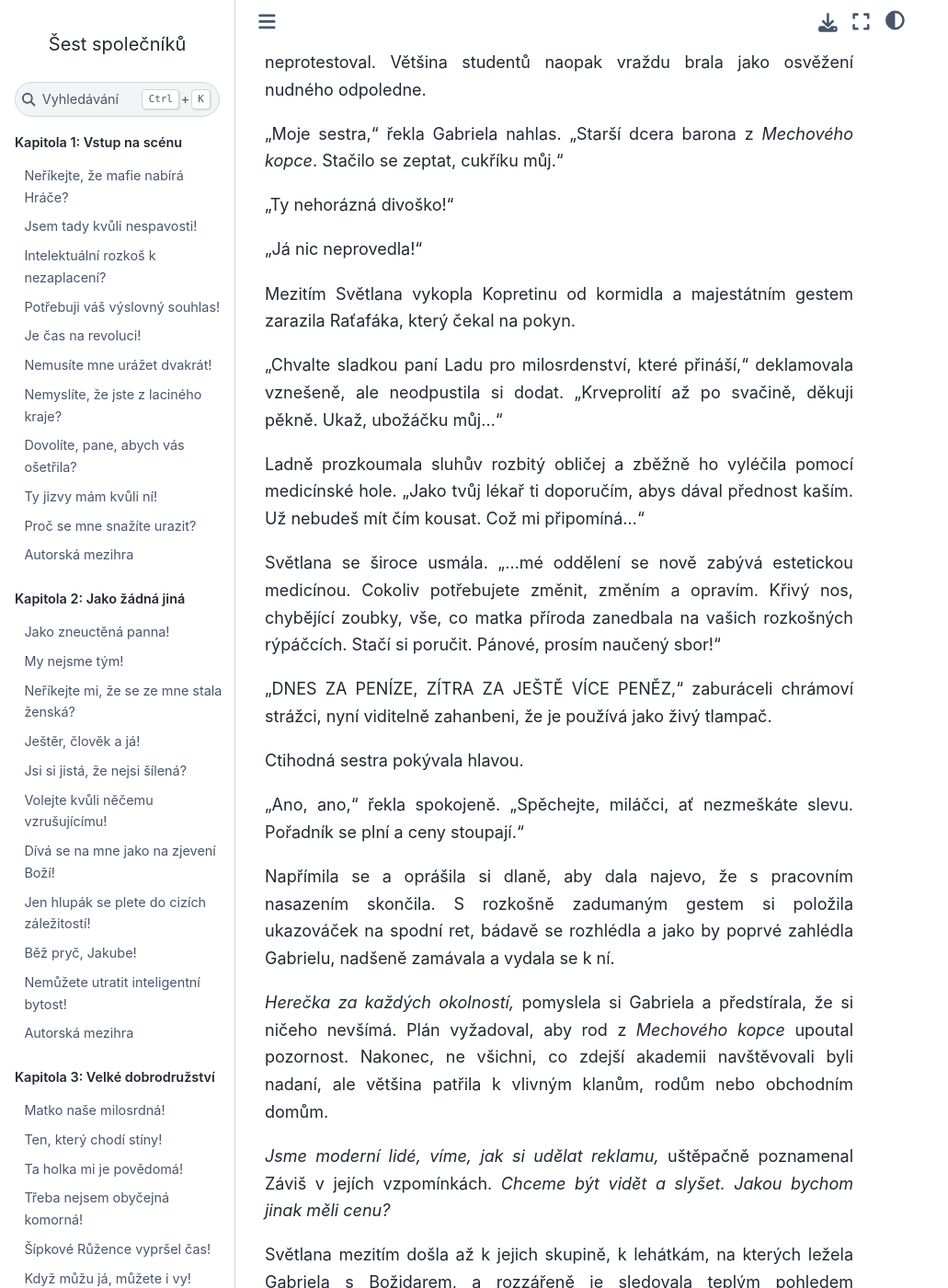
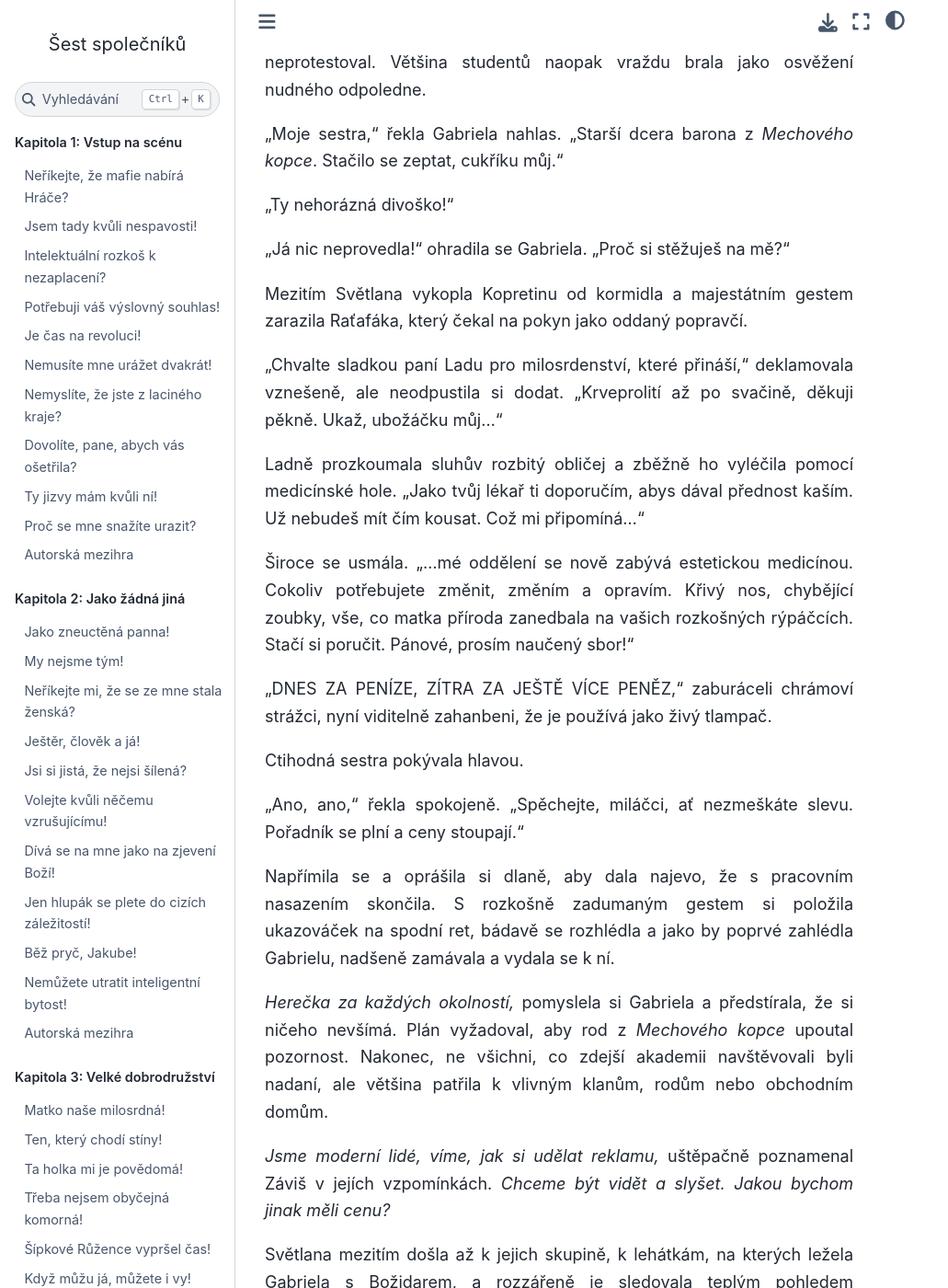
Before and after one commit to hanpari/sest-spolecniku, a Sphinx documentation site: the page built from source/sest_spolecniku/015-uklady-a-souboje/08.md, in a window 1280 px wide and 1400 px high, scrolled down 4528 px. Shown: the whole window at 92% size, without its empty margins (0-1031 px from the left). Built offline with Sphinx 7.4.7 and the Sphinx Book theme 1.1.4, drawn with Linux system fonts in a browser that asks for light colours; some of the changed text lies outside the part shown.

Commit message:
Update 08.md

```diff
--- a/source/sest_spolecniku/015-uklady-a-souboje/08.md
+++ b/source/sest_spolecniku/015-uklady-a-souboje/08.md
@@ -111,15 +111,15 @@
 
 "Ty nehorázná divoško!"
 
-"Já nic neprovedla!"
+"Já nic neprovedla!" ohradila se Gabriela. "Proč si stěžuješ na mě?"
 
-Mezitím Světlana vykopla Kopretinu od kormidla a majestátním gestem zarazila Raťafáka, který čekal na pokyn.
+Mezitím Světlana vykopla Kopretinu od kormidla a majestátním gestem zarazila Raťafáka, který čekal na pokyn jako oddaný popravčí.
 
 "Chvalte sladkou paní Ladu pro milosrdenství, které přináší," deklamovala vznešeně, ale neodpustila si dodat. "Krveprolití až po svačině, děkuji pěkně. Ukaž, ubožáčku můj..."
 
 Ladně prozkoumala sluhův rozbitý obličej a zběžně ho vyléčila pomocí medicínské hole. "Jako tvůj lékař ti doporučím, abys dával přednost kaším. Už nebudeš mít čím kousat. Což mi připomíná..."
 
-Světlana se široce usmála. "...mé oddělení se nově zabývá estetickou medicínou. Cokoliv potřebujete změnit, změním a opravím. Křivý nos, chybějící zoubky, vše, co matka příroda zanedbala na vašich rozkošných rýpáčcích. Stačí si poručit. Pánové, prosím naučený sbor!"
+Široce se usmála. "...mé oddělení se nově zabývá estetickou medicínou. Cokoliv potřebujete změnit, změním a opravím. Křivý nos, chybějící zoubky, vše, co matka příroda zanedbala na vašich rozkošných rýpáčcích. Stačí si poručit. Pánové, prosím naučený sbor!"
 
 "DNES ZA PENÍZE, ZÍTRA ZA JEŠTĚ VÍCE PENĚZ," zaburáceli chrámoví strážci, nyní viditelně zahanbeni, že je používá jako živý tlampač.
 
@@ -139,7 +139,7 @@
 
 Svědčilo o síle jejího kouzla, že se ji nikdo nesnažil opravit.
 
-"Plachá a stydlivá," poznamenal pouze kdosi. "Spíš zuřivá fůrie!"
+"Plachá a stydlivá?" poznamenal pouze kdosi. "Spíš zuřivá fůrie!"
 
 "Ty jsi starší slečna z Mechového kopce?"
 
@@ -149,7 +149,7 @@
 
 *Cože?*
 
-Gabriela překvapeně vzhlédla. *Se mnou jsi tak milý nikdy nebyl, když jsem vykoupala tvého sluhu ve žhavé lávě.*
+Gabriela překvapeně vzhlédla. "Se mnou jsi tak milý nikdy nebyl, když jsem vykoupala tvého sluhu ve žhavé lávě."
 
 S Theodorikem se udála zázračná proměna. Jeho nasupený výraz povolil a vystřídal ho vlahý úsměv. A zázraky pokračovaly...
 
```
Also changed, not shown: other parts of source/sest_spolecniku/015-uklady-a-souboje/08.md (+4 -2 lines).
